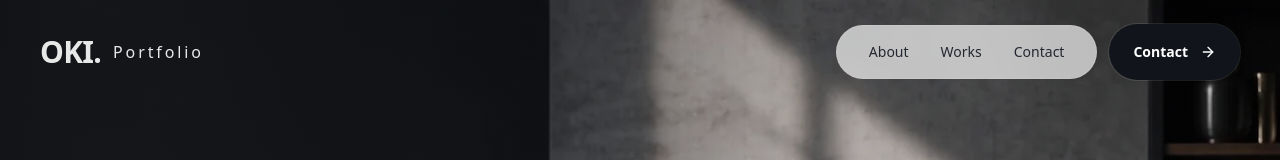
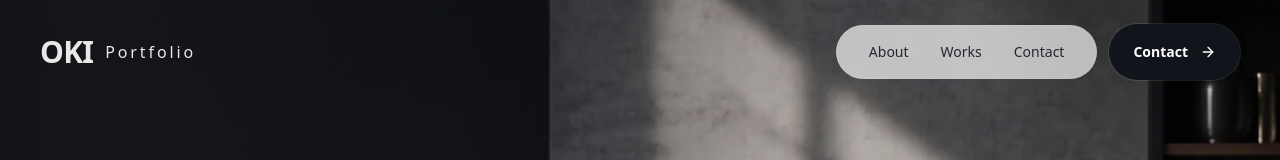
Before and after one commit to pp-no/portfolio, a Next.js app: page / in a window 1280 px wide. Shown: the top 160 px of the page. Built offline with nearby package versions, Linux system fonts and the light colour scheme; no server answers.

Commit message:
【ポートフォリオ】テキスト修正。

```diff
--- a/app/page.tsx
+++ b/app/page.tsx
@@ -135,7 +135,7 @@ export default function Page() {
 
 				<header className="relative z-10 mx-auto flex max-w-7xl items-center justify-between px-5 py-6 lg:px-10">
 					<a href="#home" className="flex items-center gap-3 text-sm tracking-[0.22em] text-white/90">
-						<span className="text-3xl font-bold tracking-tight">OKI.</span>
+						<span className="text-3xl font-bold tracking-tight">OKI</span>
 						<span className="text-base tracking-[0.18em]">Portfolio</span>
 					</a>
 
```
